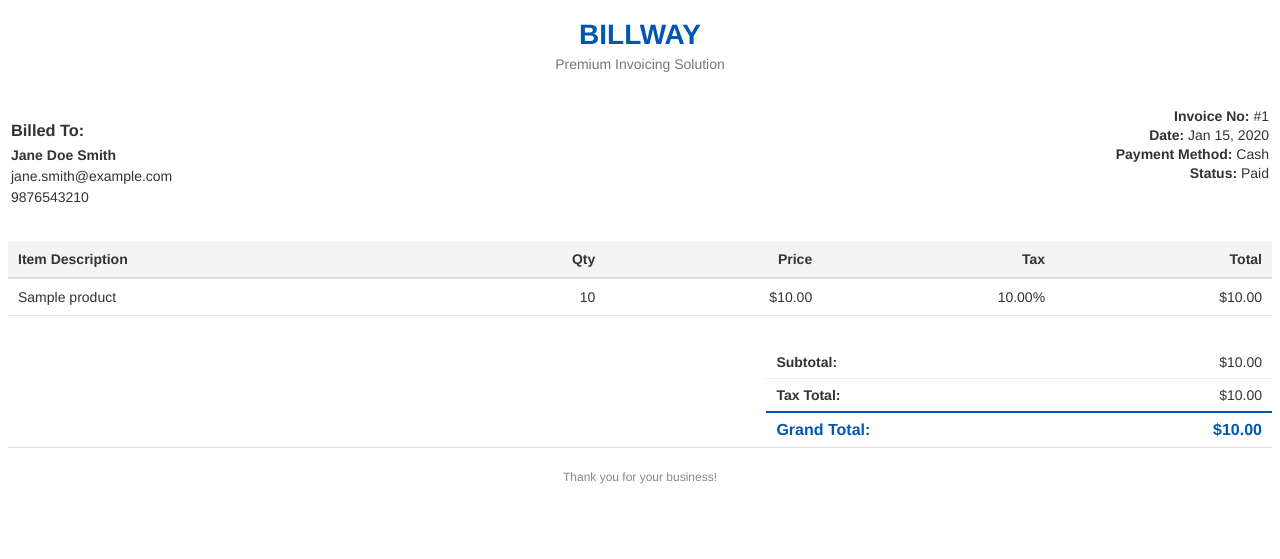
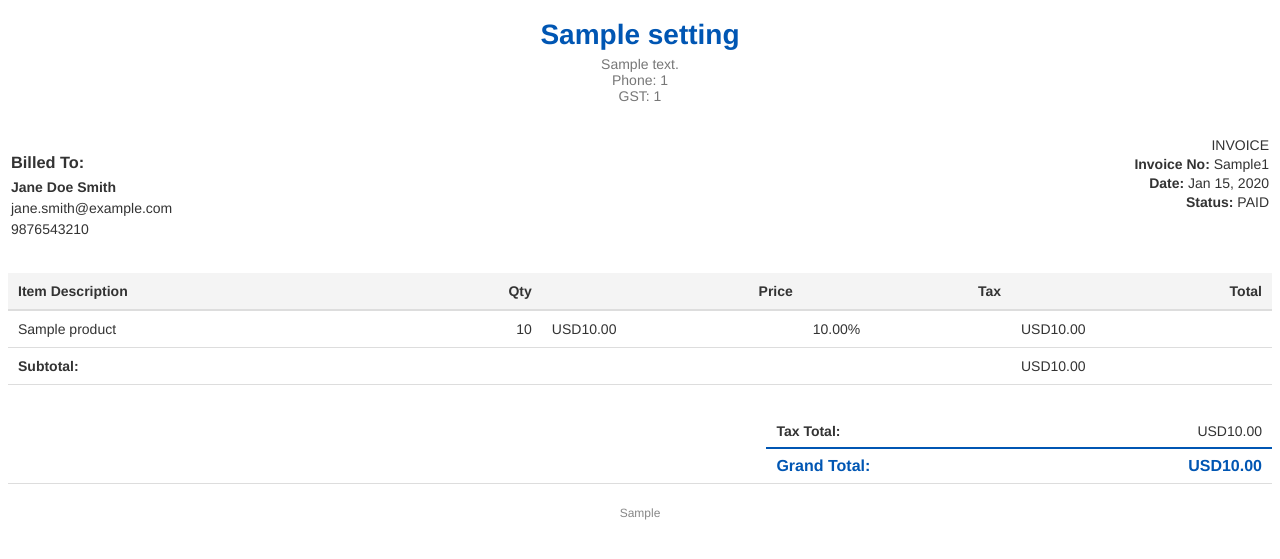
Before and after one commit to shahasil12/billway_api, a Django app: template billing/templates/billing/invoice_pdf.html in a window 1280 px wide. Shown: the top 559 px of the page. Run offline with Django 5.2, Linux system fonts and the light colour scheme; data comes from the database, SQL or seed files in the repository; both versions use the stored data as it was after the commit; tables that the repository leaves empty hold one stand-in row (values such as "Sample post"); the template is opened without the code that fills it: values that come from a table or form of the project are taken from there, most other values are stand-ins (such as "Sample title", 1, 10 or a date in 2020).

Commit message:
Add invoice printing and prepare for Render deployment

```diff
--- a/billing/models.py
+++ b/billing/models.py
@@ -110,3 +110,27 @@ def update_invoice_payment_status(sender, instance, **kwargs):
         invoice.status = 'UNPAID'
 
     invoice.save()
+
+class BusinessSettings(models.Model):
+    business_name = models.CharField(max_length=255, default="My Business")
+    business_address = models.TextField(default="123 Business St, City, Country")
+    phone_number = models.CharField(max_length=20, default="+1234567890")
+    gst_number = models.CharField(max_length=50, blank=True, null=True)
+    invoice_prefix = models.CharField(max_length=10, default="INV-")
+    invoice_footer = models.TextField(default="Thank you for your business.")
+    default_tax_percentage = models.DecimalField(max_digits=5, decimal_places=2, default=0.00)
+    currency = models.CharField(max_length=10, default="$")
+
+    def save(self, *args, **kwargs):
+        # Singleton pattern: Ensure only one instance exists
+        if not self.pk and BusinessSettings.objects.exists():
+            return
+        super().save(*args, **kwargs)
+
+    @classmethod
+    def get_settings(cls):
+        obj, created = cls.objects.get_or_create(pk=1)
+        return obj
+
+    def __str__(self):
+        return "Business Settings"
--- a/billing/templates/billing/invoice_pdf.html
+++ b/billing/templates/billing/invoice_pdf.html
@@ -37,8 +37,12 @@
 <body>
 
     <div class="header">
-        <h1>BILLWAY</h1>
-        <p>Premium Invoicing Solution</p>
+        <h1>{{ settings.business_name }}</h1>
+        <p>{{ settings.business_address }}</p>
+        <p>Phone: {{ settings.phone_number }}</p>
+        {% if settings.gst_number %}
+        <p>GST: {{ settings.gst_number }}</p>
+        {% endif %}
     </div>
 
     <div class="info-section">
@@ -53,10 +57,10 @@
                     </p>
                 </td>
                 <td class="invoice-details" style="width: 50%;">
-                    <p><strong>Invoice No:</strong> #{{ invoice.id }}</p>
+                    <div class="invoice-title">INVOICE</div>
+                    <p><strong>Invoice No:</strong> {{ settings.invoice_prefix }}{{ invoice.id }}</p>
                     <p><strong>Date:</strong> {{ invoice.created_at|date:"M d, Y" }}</p>
-                    <p><strong>Payment Method:</strong> {{ invoice.get_payment_method_display }}</p>
-                    <p><strong>Status:</strong> {{ invoice.get_status_display }}</p>
+                    <p><strong>Status:</strong> <span class="status-{{ invoice.status|lower }}">{{ invoice.status }}</span></p>
                 </td>
             </tr>
         </table>
@@ -77,39 +81,39 @@
             <tr>
                 <td>{{ item.product.name }}</td>
                 <td class="right">{{ item.quantity }}</td>
-                <td class="right">${{ item.unit_price }}</td>
-                <td class="right">{{ item.tax_percentage }}%</td>
-                <td class="right">${{ item.line_total }}</td>
+                <td class="text-right">{{ settings.currency }}{{ item.unit_price }}</td>
+                <td class="text-right">{{ item.tax_percentage }}%</td>
+                <td class="text-right">{{ settings.currency }}{{ item.line_total }}</td>
             </tr>
             {% endfor %}
+            <tr class="total-row">
+                <td colspan="4" class="text-right"><strong>Subtotal:</strong></td>
+                <td class="text-right">{{ settings.currency }}{{ invoice.subtotal|floatformat:2 }}</td>
+            </tr>
         </tbody>
     </table>
 
     <div class="totals">
         <table class="totals-table">
-            <tr>
-                <td class="label">Subtotal:</td>
-                <td>${{ invoice.subtotal }}</td>
-            </tr>
             {% if invoice.discount_amount > 0 %}
             <tr>
                 <td class="label">Discount ({{ invoice.discount_percentage }}%):</td>
-                <td style="color: red;">-${{ invoice.discount_amount }}</td>
+                <td style="color: red;">-{{ settings.currency }}{{ invoice.discount_amount }}</td>
             </tr>
             {% endif %}
             <tr>
                 <td class="label">Tax Total:</td>
-                <td>${{ invoice.tax_total }}</td>
+                <td>{{ settings.currency }}{{ invoice.tax_total }}</td>
             </tr>
             <tr class="grand-total">
                 <td class="label">Grand Total:</td>
-                <td>${{ invoice.grand_total }}</td>
+                <td><strong>{{ settings.currency }}{{ invoice.grand_total|floatformat:2 }}</strong></td>
             </tr>
         </table>
     </div>
 
     <div class="footer">
-        <p>Thank you for your business!</p>
+        <p>{{ settings.invoice_footer }}</p>
     </div>
 
 </body>
--- a/billing/urls.py
+++ b/billing/urls.py
@@ -1,6 +1,6 @@
 from django.urls import path, include
 from rest_framework.routers import DefaultRouter
-from .views import DashboardSummaryView, CustomerViewSet, CategoryViewSet, ProductViewSet, InvoiceViewSet, PaymentViewSet, ReportView
+from .views import DashboardSummaryView, CustomerViewSet, CategoryViewSet, ProductViewSet, InvoiceViewSet, PaymentViewSet, ReportView, BusinessSettingsView
 
 router = DefaultRouter()
 router.register(r'customers', CustomerViewSet, basename='customer')
@@ -10,6 +10,7 @@ router.register(r'invoices', InvoiceViewSet, basename='invoice')
 router.register(r'payments', PaymentViewSet, basename='payment')
 
 urlpatterns = [
+    path('settings/', BusinessSettingsView.as_view(), name='business_settings'),
     path('dashboard/summary/', DashboardSummaryView.as_view(), name='dashboard_summary'),
     path('reports/', ReportView.as_view(), name='reports'),
     path('', include(router.urls)),
--- a/config/settings.py
+++ b/config/settings.py
@@ -35,6 +35,7 @@ INSTALLED_APPS = [
 MIDDLEWARE = [
     'django.middleware.security.SecurityMiddleware',
     'django.contrib.sessions.middleware.SessionMiddleware',
+    'whitenoise.middleware.WhiteNoiseMiddleware',
     'corsheaders.middleware.CorsMiddleware',
     'django.middleware.common.CommonMiddleware',
     'django.middleware.csrf.CsrfViewMiddleware',
@@ -88,6 +89,8 @@ USE_I18N = True
 USE_TZ = True
 
 STATIC_URL = 'static/'
+STATIC_ROOT = BASE_DIR / 'staticfiles'
+STATICFILES_STORAGE = 'whitenoise.storage.CompressedManifestStaticFilesStorage'
 
 MEDIA_URL = '/media/'
 MEDIA_ROOT = BASE_DIR / 'media'
--- a/requirements.txt
+++ b/requirements.txt
@@ -4,3 +4,5 @@ psycopg2-binary>=2.9.9,<2.10
 django-environ>=0.11.2,<0.12
 djangorestframework-simplejwt>=5.3.1,<5.4
 django-cors-headers>=4.3.1,<4.4
+gunicorn>=21.2.0,<22.0
+whitenoise>=6.6.0,<7.0
```
Also changed, not shown: billing/serializers.py (+6 -1 lines), billing/views.py (+24 -3 lines), billing/migrations/0006_businesssettings.py (added), db.sqlite3, 1 other file.
